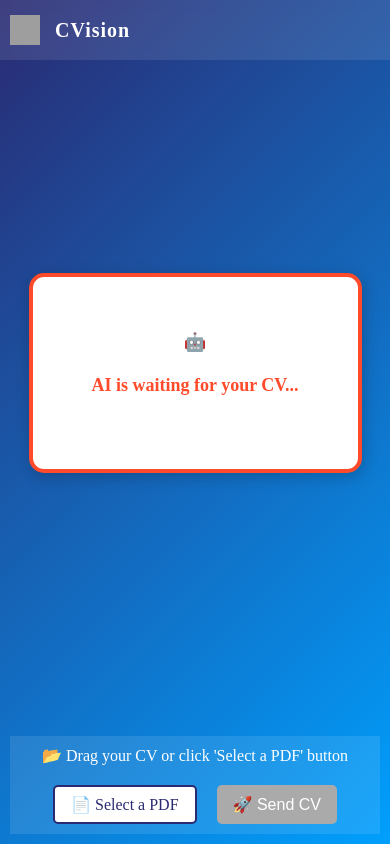
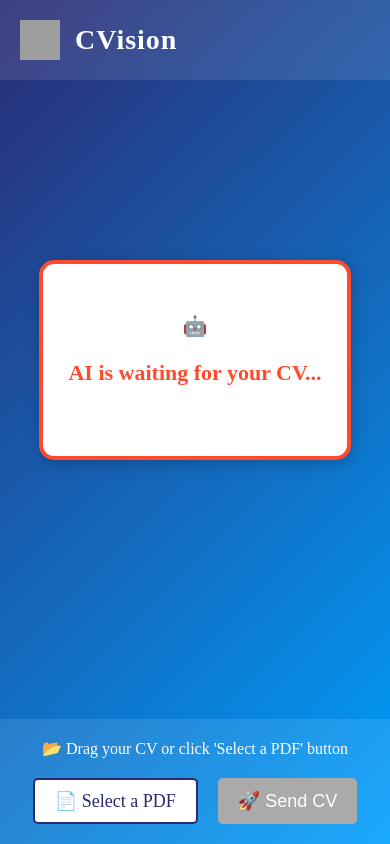
Before and after one commit to skarahan35/cvision, an Angular app: page / in a window 390 px wide. Built offline with nearby package versions, Linux system fonts and the light colour scheme; grey boxes are pictures that could not be loaded.

Commit message:
update css

```diff
--- a/src/app/app.component.scss
+++ b/src/app/app.component.scss
@@ -199,46 +199,10 @@ html {
   border-radius: 15px;
   transition: border-color 0.5s ease-in-out;
 }
-@media screen and (max-width: 768px) {
+
+@media screen and (max-width: 600px) {
   .container {
-    padding: 10px;
+    height: 100dvh;
   }
 
-  .header {
-    height: 60px;
-    padding-left: 10px;
-  }
-
-  .header h1 {
-    font-size: 20px;
-  }
-
-  .bot-icon {
-    width: 30px;
-    height: 30px;
-  }
-
-  .chat-bubble {
-    width: 90%;
-    padding: 20px;
-    font-size: 18px;
-  }
-
-  .chat-content {
-    max-height: 40vh;
-    font-size: 16px;
-  }
-
-  .upload-box {
-    padding: 10px;
-  }
-
-  .file-label, .send-btn {
-    font-size: 16px;
-    padding: 8px 16px;
-  }
-
-  .animated-text {
-    font-size: 18px;
-  }
 }
```
Also changed, not shown: 2 other files (tests, documents, lock files or other folders).
